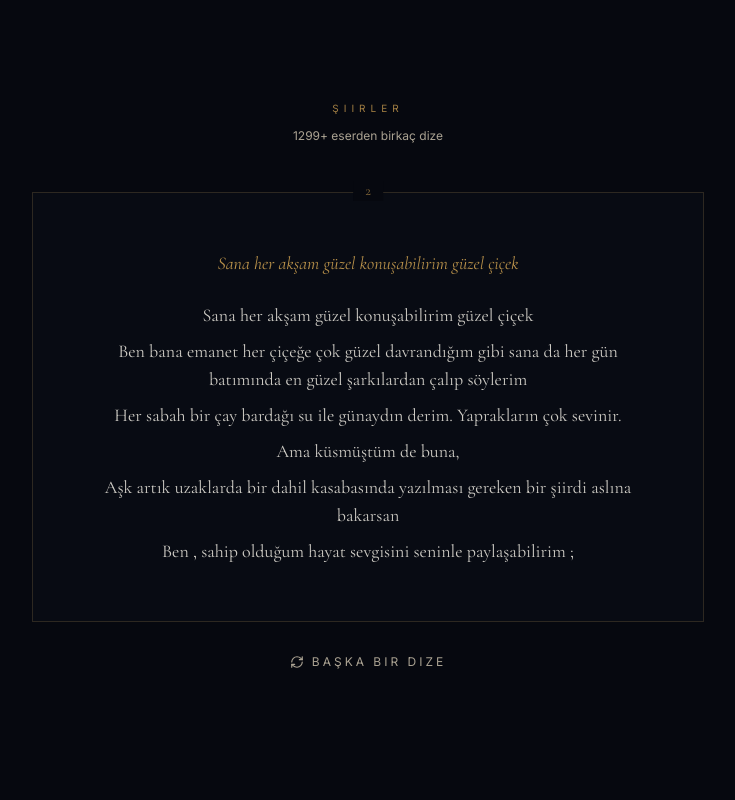
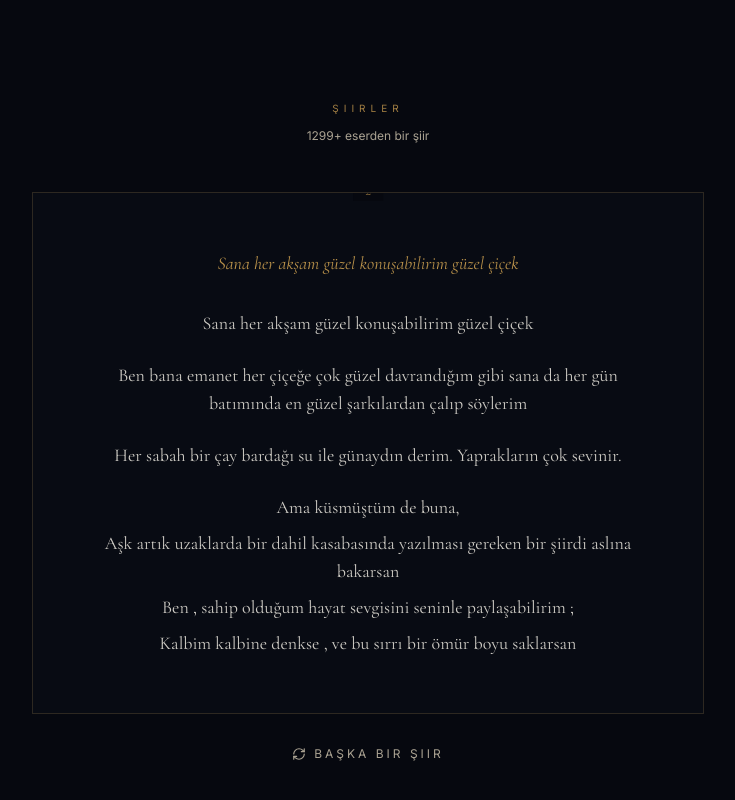
Before and after one commit to artroh2/rahmioguzhan, a React (Vite) app: page / in a window 1280 px wide. Shown: the part 1632-2432 px from the top of the page, without its empty margins (272-1007 px from the left). Built offline with nearby package versions, Linux system fonts and the light colour scheme; the HTML template or start-up script is replaced by a standard one.

Commit message:
Changes
Co-authored-by: artroh2 <251506274+artroh2@users.noreply.github.com>

```diff
--- a/src/components/kitap/PoemShowcase.tsx
+++ b/src/components/kitap/PoemShowcase.tsx
@@ -3,69 +3,75 @@ import { AnimatePresence, motion } from 'framer-motion';
 import { RefreshCw } from 'lucide-react';
 
 interface ShownPoem {
+  id: number;
   title: string;
-  lines: string[];
+  stanzas: string[][];
 }
 
-const pick = (poems: { title: string; body: string }[]): ShownPoem => {
+const parseStanzas = (body: string): string[][] =>
+  body
+    .split(/\n\n+/)
+    .map((s) => s.split('\n').map((l) => l.trim()).filter(Boolean))
+    .filter((s) => s.length > 0);
+
+const pick = (poems: { id: number; title: string; body: string }[]): ShownPoem => {
   const p = poems[Math.floor(Math.random() * poems.length)];
-  const lines = p.body.split('\n').map(l => l.trim()).filter(Boolean);
-  const start = lines.length > 6 ? Math.floor(Math.random() * (lines.length - 6)) : 0;
-  return { title: p.title, lines: lines.slice(start, start + 6) };
+  return { id: p.id, title: p.title, stanzas: parseStanzas(p.body) };
 };
 
 const PoemShowcase = () => {
-  const [pool, setPool] = useState<{ title: string; body: string }[]>([]);
+  const [pool, setPool] = useState<{ id: number; title: string; body: string }[]>([]);
   const [poem, setPoem] = useState<ShownPoem | null>(null);
-
 
   useEffect(() => {
     let alive = true;
     import('@/data/poemsData').then(({ POEMS }) => {
       if (!alive) return;
-      const usable = POEMS.filter(p => p.body && p.body.split('\n').length > 3);
+      const usable = POEMS.filter((p) => p.body && p.body.split('\n').length > 3);
       setPool(usable);
-
       setPoem(pick(usable));
     });
     return () => { alive = false; };
   }, []);
 
-  useEffect(() => {
-    if (!pool.length) return;
-    const t = setInterval(() => setPoem(pick(pool)), 14000);
-    return () => clearInterval(t);
-  }, [pool]);
-
   return (
     <section id="siirler" className="relative py-28 sm:py-40 px-6">
       <div className="max-w-2xl mx-auto text-center">
         <p className="text-[10px] tracking-[0.5em] uppercase text-accent/70 mb-3">Şiirler</p>
-        <p className="text-xs text-muted-foreground mb-12">1299+ eserden birkaç dize</p>
+        <p className="text-xs text-muted-foreground mb-12">1299+ eserden bir şiir</p>
 
-        <div className="relative border border-border/60 rounded-sm px-6 sm:px-12 py-14 min-h-[320px] flex flex-col items-center justify-center bg-card/40">
-          <span className="absolute -top-3 left-1/2 -translate-x-1/2 bg-background px-3 font-display text-accent/60 text-sm">2</span>
+        <div className="relative border border-border/60 rounded-sm bg-card/40 min-h-[380px] max-h-[540px] flex flex-col items-center overflow-hidden">
+          <span className="absolute -top-3 left-1/2 -translate-x-1/2 bg-background px-3 font-display text-accent/60 text-sm z-10">2</span>
 
+          <div className="w-full overflow-y-auto flex-1">
+            <div className="min-h-full flex flex-col items-center justify-center px-6 sm:px-12 py-14">
               <AnimatePresence mode="wait">
                 {poem && (
                   <motion.div
-                key={poem.title + poem.lines[0]}
-                initial={{ opacity: 0 }}
-                animate={{ opacity: 1 }}
-                exit={{ opacity: 0 }}
-                transition={{ duration: 1.4, ease: 'easeInOut' }}
+                    key={poem.id}
+                    initial={{ opacity: 0, y: 10 }}
+                    animate={{ opacity: 1, y: 0 }}
+                    exit={{ opacity: 0, y: -10 }}
+                    transition={{ duration: 1.2, ease: 'easeInOut' }}
+                    className="w-full"
                   >
-                <h3 className="font-display italic text-lg text-accent/80 mb-6">{poem.title}</h3>
-                <div className="space-y-2">
-                  {poem.lines.map((l, i) => (
-                    <p key={i} className="font-display text-base sm:text-lg text-foreground/85 leading-relaxed">
-                      {l}
+                    <h3 className="font-display italic text-lg text-accent/80 mb-8">{poem.title}</h3>
+                    <div className="space-y-6">
+                      {poem.stanzas.map((stanza, si) => (
+                        <div key={si} className="space-y-2">
+                          {stanza.map((line, li) => (
+                            <p key={li} className="font-display text-base sm:text-lg text-foreground/85 leading-relaxed">
+                              {line}
                             </p>
+                          ))}
+                        </div>
                       ))}
                     </div>
                   </motion.div>
                 )}
               </AnimatePresence>
+            </div>
+          </div>
         </div>
 
         <button
@@ -73,7 +79,7 @@ const PoemShowcase = () => {
           className="mt-8 inline-flex items-center gap-2 text-xs tracking-[0.25em] uppercase text-muted-foreground hover:text-accent transition-colors duration-500"
         >
           <RefreshCw className="w-3.5 h-3.5" />
-          Başka bir dize
+          Başka bir şiir
         </button>
       </div>
     </section>
```
Lines whose indentation alone changed are shown as unchanged.
